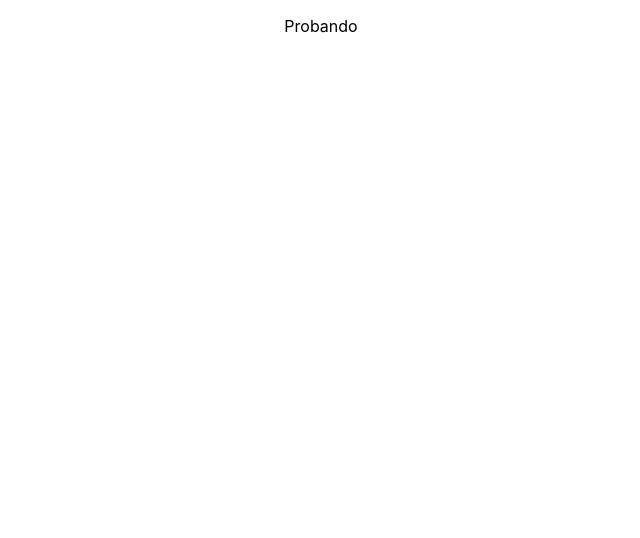
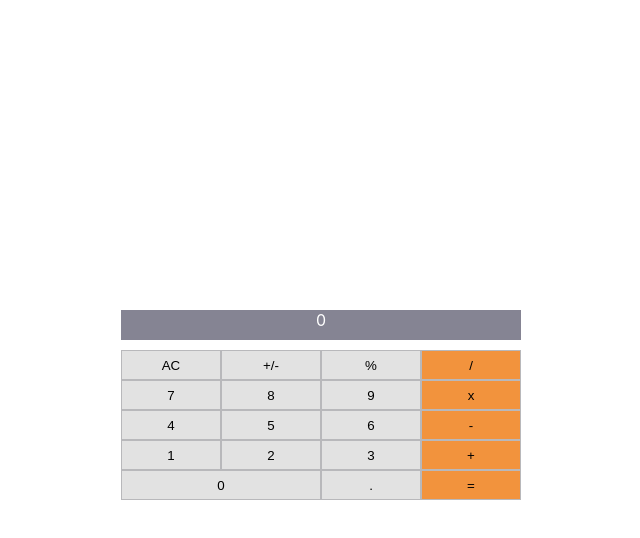
Before and after one commit to AlejandraKeber/math-magicians-react-calculator, a React (Create React App) app: page / in a window 1280 px wide. Shown: the top 538 px of the page, without its empty margins (319-959 px from the left). Built offline with nearby package versions, Linux system fonts and the light colour scheme.

Commit message:
Add Calculator code and styles

```diff
--- a/src/components/Calculator.css
+++ b/src/components/Calculator.css
@@ -0,0 +1,50 @@
+* {
+  padding: 0;
+  margin: 0;
+  box-sizing: border-box;
+}
+
+.container {
+  height: 100vh;
+  width: 100vw;
+  display: flex;
+  flex-direction: column;
+  justify-content: center;
+  align-items: center;
+}
+
+.output {
+  width: 400px;
+  height: 30px;
+  margin-top: 10px;
+  margin-bottom: 10px;
+  background-color: #858493;
+  color: white;
+}
+
+.buttons-row {
+  display: flex;
+}
+
+.btn {
+  height: 30px;
+  width: 100px;
+  display: flex;
+  justify-content: space-evenly;
+  align-items: center;
+  border-width: 1px;
+  border-style: solid;
+  border-color: #b8b8bb;
+}
+
+.gray {
+  background-color: #e2e2e2;
+}
+
+.orange {
+  background-color: #f2933d;
+}
+
+.double {
+  width: 200px;
+}
--- a/src/components/Calculator.js
+++ b/src/components/Calculator.js
@@ -4,13 +4,49 @@ import './Calculator.css';
 class Calculator extends React.Component {
   constructor(props) {
     super(props);
-    this.state = '';
+    this.state = {
+      output: 0,
+    };
   }
 
   render() {
+    const { output } = this.state;
     return (
-      <div>
-        <p>Probando</p>
+      <div className="container">
+        <div className="display-container">
+          <p className="output">{output}</p>
+        </div>
+        <div className="buttons-container">
+          <div className="buttons-row">
+            <button type="button" className="btn gray">AC</button>
+            <button type="button" className="btn gray">+/-</button>
+            <button type="button" className="btn gray">%</button>
+            <button type="button" className="btn orange">/</button>
+          </div>
+          <div className="buttons-row">
+            <button type="button" className="btn gray">7</button>
+            <button type="button" className="btn gray">8</button>
+            <button type="button" className="btn gray">9</button>
+            <button type="button" className="btn orange">x</button>
+          </div>
+          <div className="buttons-row">
+            <button type="button" className="btn gray">4</button>
+            <button type="button" className="btn gray">5</button>
+            <button type="button" className="btn gray">6</button>
+            <button type="button" className="btn orange">-</button>
+          </div>
+          <div className="buttons-row">
+            <button type="button" className="btn gray">1</button>
+            <button type="button" className="btn gray">2</button>
+            <button type="button" className="btn gray">3</button>
+            <button type="button" className="btn orange">+</button>
+          </div>
+          <div className="buttons-row">
+            <button type="button" className="btn gray double">0</button>
+            <button type="button" className="btn gray">.</button>
+            <button type="button" className="btn orange">=</button>
+          </div>
+        </div>
       </div>
     );
   }
```
